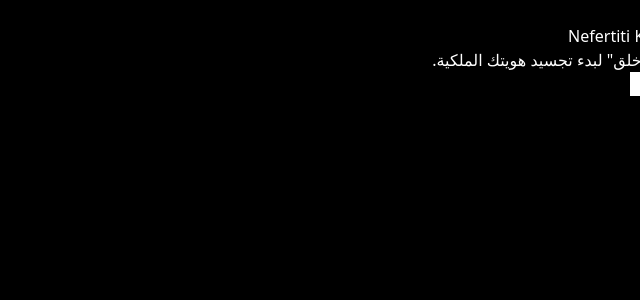
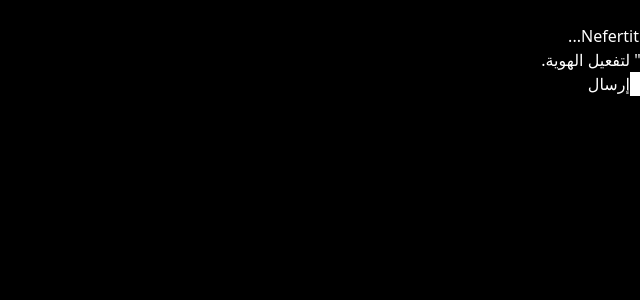
Before and after one commit to adamahmed29623-bit/NefertitiKidsVerse, a Next.js app: page / in a window 1280 px wide. Shown: the top 300 px of the page, without its empty margins (640-1280 px from the left). Built offline with nearby package versions, Linux system fonts and the light colour scheme.

Commit message:
Update page.tsx

```diff
--- a/src/app/page.tsx
+++ b/src/app/page.tsx
@@ -1,61 +1,79 @@
-
 "use client";
 import React, { useState } from 'react';
-
-// استيراد باستخدام الحروف الصغيرة كما سميتِ الملفات
 import PharaohAvatar from '../components/pharaohavatar';
 import Navbar from '../components/navbar';
+
 export default function NefertitiOS() {
   const [command, setCommand] = useState('');
+  const [showAvatar, setShowAvatar] = useState(false);
+  const [showUI, setShowUI] = useState(false);
   const [messages, setMessages] = useState([
     { text: 'Quantum Link: Secured', type: 'system' },
-    { text: '...Nefertiti KidsVerse OS v1.0.4 initialized', type: 'system' },
-    { text: 'أهلاً بك يا بطل في نكسوس. اكتب "خلق" لبدء تجسيد هويتك الملكية.', type: 'welcome' }
+    { text: 'Nefertiti KidsVerse OS v1.0.4 initialized...', type: 'system' },
+    { text: 'أهلاً بكِ يا ملكة نفرتيتي. اكتبي "خلق" لتفعيل الهوية.', type: 'welcome' }
   ]);
-  const [showAvatar, setShowAvatar] = useState(false);
-  const [showUI, setShowUI] = useState(false);
 
   const handleAction = () => {
     const cmd = command.trim();
+
+    // منطق تنفيذ الأوامر الملكية
     if (cmd === 'خلق') {
       setShowAvatar(true);
-      setMessages([...messages, { text: '> خلق', type: 'cmd' }, { text: 'تم استدعاء الأفاتار الملكي بنجاح! انظر لجهة اليمين.', type: 'success' }]);
-    } else if (cmd === 'ابدء المغامره') {
+      setMessages(prev => [...prev, { text: `> ${cmd}`, type: 'cmd' }, { text: 'تم استدعاء الأفاتار الملكي بنجاح! انظر لجهة اليمين.', type: 'success' }]);
+    }
+    else if (cmd === 'ابدء المغامره' || cmd === 'إبداء اول تحدى') {
       setShowUI(true);
-      setMessages([...messages, { text: '> ابدء المغامره', type: 'cmd' }, { text: 'يتم الآن فتح أبواب الأكاديمية...', type: 'success' }]);
+      setMessages(prev => [...prev, { text: `> ${cmd}`, type: 'cmd' }, { text: 'جاري فتح بوابات الأكاديمية والمسارات الملكية...', type: 'success' }]);
+      // هنا يمكنك إضافة توجيه لصفحة أخرى إذا أردتِ مستقبلاً
     }
-    setCommand('');
+    else if (cmd === 'الملك توت') {
+      setMessages(prev => [...prev, { text: `> ${cmd}`, type: 'cmd' }, { text: 'المساعد الملكي "توت" في خدمتكِ الآن.', type: 'success' }]);
+    }
+    else {
+      setMessages(prev => [...prev, { text: `> ${cmd}`, type: 'cmd' }, { text: 'عذراً، هذه الشفرة غير مسجلة في الأرشيف الملكي.', type: 'error' }]);
+    }
+
+    setCommand(''); // مسح الخانة بعد الإرسال
   };
 
   return (
-    <div className="min-h-screen bg-[#050505] text-white font-mono relative overflow-hidden flex flex-col">
-      {showUI && <Navbar className="animate-in fade-in slide-in-from-top duration-1000" />}
+    <div className="min-h-screen bg-black text-white font-mono p-6 relative overflow-hidden flex flex-col">
 
-      <main className="flex-1 p-10 flex flex-col md:flex-row items-center justify-between">
-        <div className="w-full md:w-1/2 space-y-4">
+      {/* ظهور التاج الملكي عند أمر ابدء المغامره */}
+      {showUI && <Navbar className="animate-bounce" />}
+
+      <div className="flex-1 max-w-3xl">
+        <div className="space-y-2 mb-10 h-80 overflow-y-auto">
           {messages.map((m, i) => (
-            <div key={i} className={`text-lg ${m.type === 'success' ? 'text-green-400' : m.type === 'welcome' ? 'text-yellow-500 font-bold' : 'text-gray-400'}`}>
+            <div key={i} className={`text-lg ${m.type === 'success' ? 'text-green-400' : m.type === 'welcome' ? 'text-yellow-500' : 'text-gray-400'}`}>
               {m.text}
             </div>
           ))}
-          <div className="flex gap-2 mt-10 bg-white/5 p-3 rounded border border-[#D4AF37]/30">
-            <span className="text-[#D4AF37]">{'>'}</span>
+        </div>
+
+        {/* خانة الإدخال المرتبطة بالـ State */}
+        <div className="flex gap-2 bg-white/5 p-4 rounded-lg border border-yellow-600/30">
+          <span className="text-yellow-500 font-bold">{'>'}</span>
           <input
-              className="bg-transparent outline-none flex-1"
+            className="bg-transparent outline-none flex-1 text-white"
             value={command}
             onChange={(e) => setCommand(e.target.value)}
             onKeyDown={(e) => e.key === 'Enter' && handleAction()}
             placeholder="أدخل شفرة الأمر..."
           />
+          <button onClick={handleAction} className="bg-blue-600 px-6 py-1 rounded hover:bg-blue-500">إرسال</button>
         </div>
       </div>
 
-        <div className="w-full md:w-1/2 flex justify-center mt-10 md:mt-0">
-          {showAvatar && <div className="animate-in zoom-in duration-1000"><PharaohAvatar /></div>}
+      {/* منطقة ظهور الأفاتار بصرياً */}
+      {showAvatar && (
+        <div className="absolute right-10 top-1/4 animate-pulse">
+          <PharaohAvatar />
+          <div className="mt-4 text-[#D4AF37] text-center font-bold border border-yellow-600 p-2">
+             الهوية الرقمية مفعلة
           </div>
-      </main>
-
-      <div className="p-6 opacity-30 text-xs tracking-[10px] uppercase">الهوية الرقمية مفعلة</div>
+        </div>
+      )}
     </div>
   );
 }
```
Lines whose indentation alone changed are shown as unchanged.
